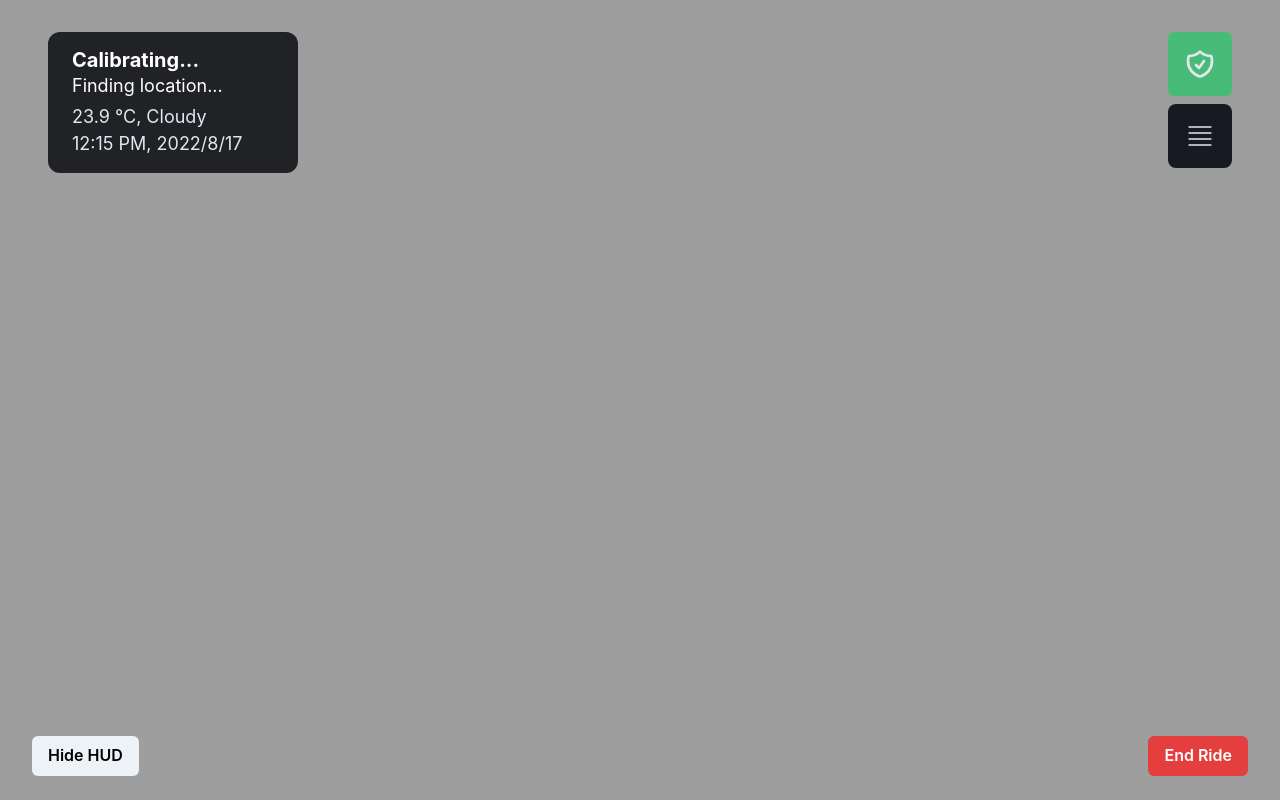
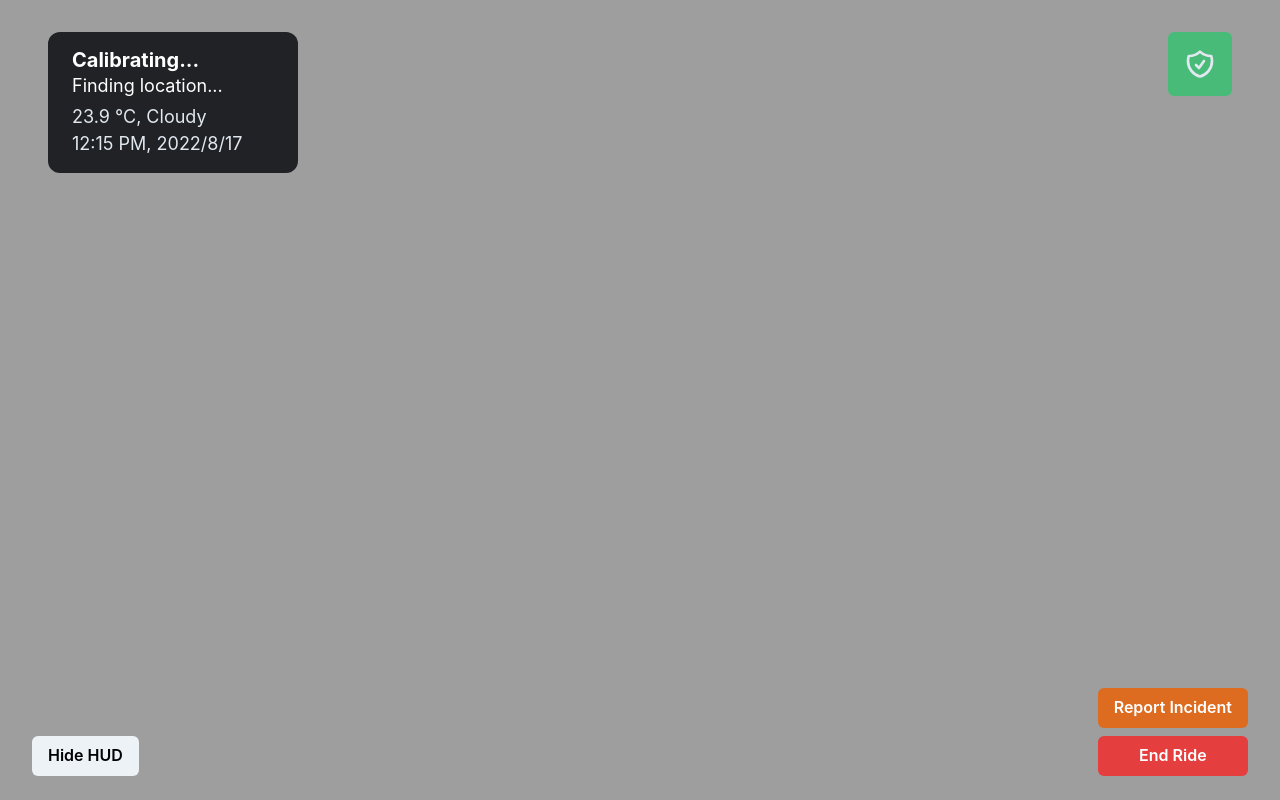
Before and after one commit to tandem-22/tandem, a Next.js app in the folder frontend/: page / in a window 1280 px wide. Built offline with nearby package versions, Linux system fonts and the light colour scheme; no server answers; what dotenv-safe would draw is missing.

Commit message:
Add report incident

```diff
--- a/frontend/src/components/Controls.tsx
+++ /dev/null
@@ -1,19 +0,0 @@
-import { Flex, FlexProps, Icon } from "@chakra-ui/react";
-import { Bars4Icon } from "@heroicons/react/24/outline";
-
-interface Props extends FlexProps {}
-
-export const Controls = (props: Props) => {
-  return (
-    <Flex
-      boxSize="16"
-      bg="gray.900"
-      justifyContent="center"
-      alignItems="center"
-      rounded="lg"
-      {...props}
-    >
-      <Icon as={Bars4Icon} boxSize="8" strokeWidth="1" />
-    </Flex>
-  );
-};
--- a/frontend/src/pages/index.tsx
+++ b/frontend/src/pages/index.tsx
@@ -6,7 +6,6 @@ import { Warning } from "@/components/Warning";
 import { useEffect, useState } from "react";
 import axios from "axios";
 import { useDate } from "@/hooks/useDate";
-import { Controls } from "@/components/Controls";
 
 const VIDEO_FEED_URL = "http://localhost:3001/video_feed";
 // const VIDEO_FEED_URL = "1.jpg";
@@ -89,14 +88,14 @@ const Home: NextPage = () => {
             </Box>
             <VStack>
               <Status state="safe" onClick={() => setShowWarning(true)} />
-              <Controls />
             </VStack>
           </Flex>
         )}
         {showHUD && (
-          <Button pos="absolute" bottom="6" right="8" colorScheme="red">
-            End Ride
-          </Button>
+          <VStack pos="absolute" bottom="6" right="8" alignItems="right">
+            <Button colorScheme="orange">Report Incident</Button>
+            <Button colorScheme="red">End Ride</Button>
+          </VStack>
         )}
         <Button
           pos="absolute"
```
